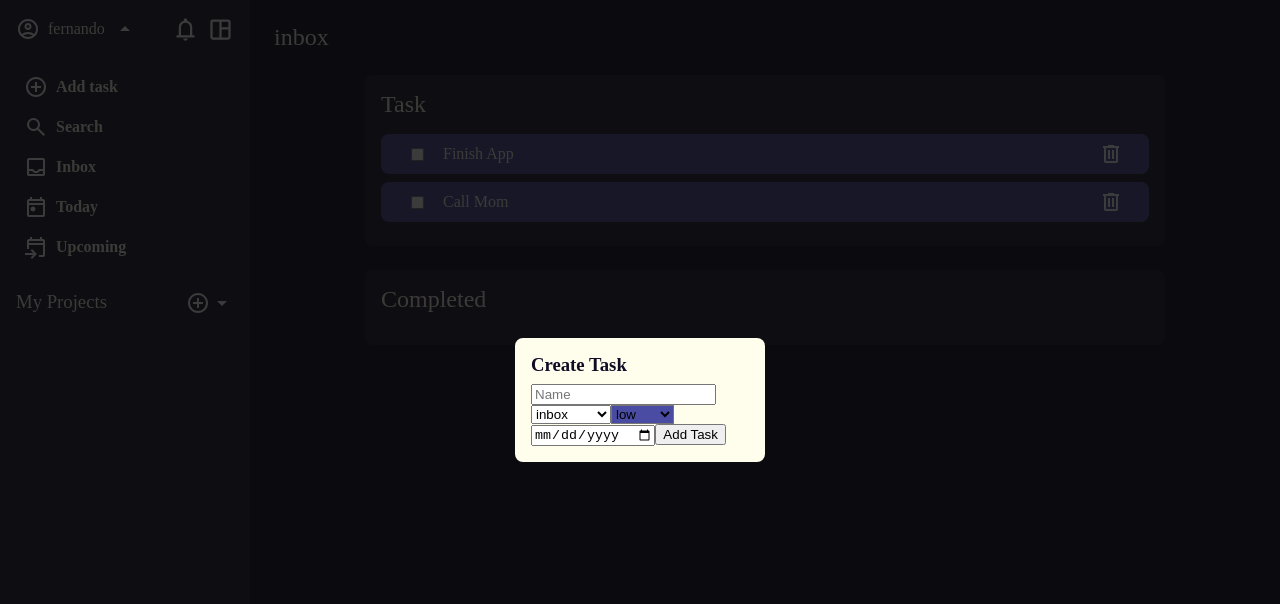
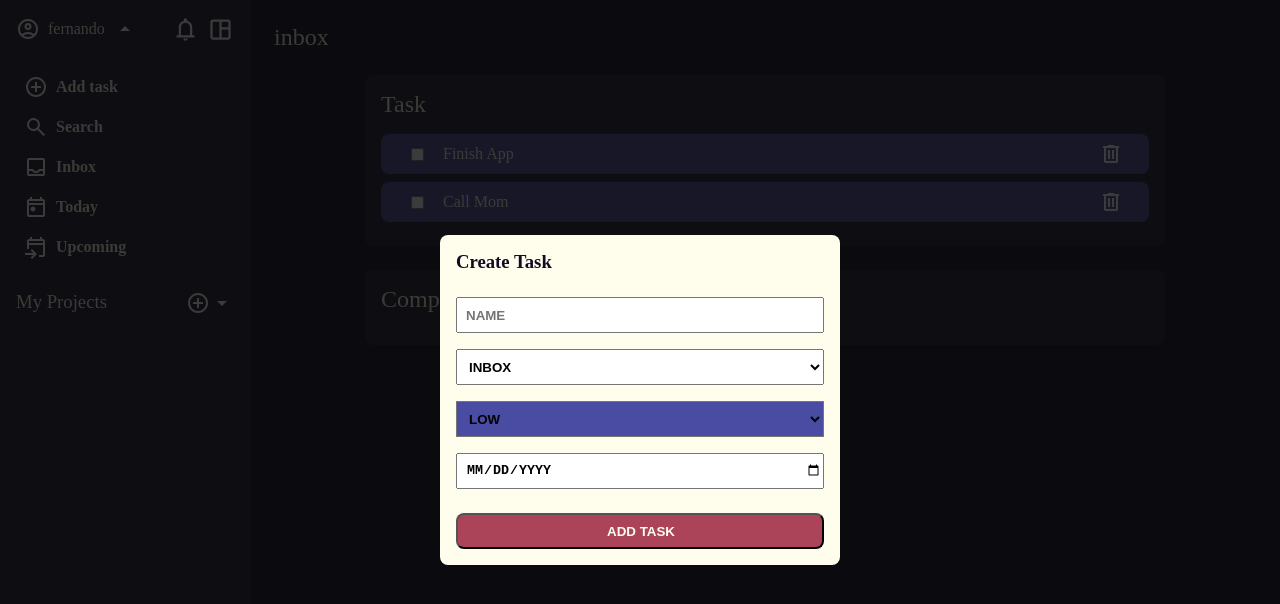
Before and after one commit to fernandopeguero/TodoList, a website built with webpack: page src/template.html in a window 1280 px wide. Both pictures are taken after a click on the item "Add task". Built offline with nearby package versions, Linux system fonts and the light colour scheme.

Commit message:
Add styling for task modal

```diff
--- a/src/style.css
+++ b/src/style.css
@@ -206,6 +206,28 @@ body {
     color: var(--color-darker);
     padding: var(--pd-medium);
     border-radius: var(--pd-small);
+
+    button {
+      margin-top: var(--pd-small);
+      background-color: var(--color-apple);
+      color: var(--color-white);
+      font-weight: bold;
+      border-radius: var(--pd-small);
+
+    }
+
+    button:hover {
+      transition: 0.3s;
+      cursor: pointer;
+      background-color: var(--color-purple);
+      border: solid 2px var(--color-orange);
+    }
+
+    button:active {
+      transition: 0.3s;
+      background-color: var(--color-orange);
+    }
+
   }
 
     h3 {
@@ -231,25 +253,32 @@ body {
 
       padding-left: var(--pd-small);
     }
-    button {
-      margin-top: var(--pd-small);
-      background-color: var(--color-apple);
-      color: var(--color-white);
-      font-weight: bold;
-
-    }
-
-    button:hover {
-      transition: 0.3s;
-      cursor: pointer;
-      background-color: var(--color-purple);
-      border: solid 2px var(--color-orange);
-    }
-
-    button:active {
-      transition: 0.3s;
-      background-color: var(--color-orange);
-    }
 
 
 }
+
+.task_modal_container {
+
+  .modal_card {
+   width: 400px;
+   padding: var(--pd-medium);
+   display: flex;
+   flex-direction: column;
+   gap: var(--pd-medium);
+
+  }
+
+  input, select, button {
+    width: 100%;
+    height: 36px;
+    padding-left: var(--pd-small);
+    text-transform: uppercase;
+    font-weight: bold;
+  }
+
+  option {
+    font-weight: bold;
+
+  }
+
+}
```
